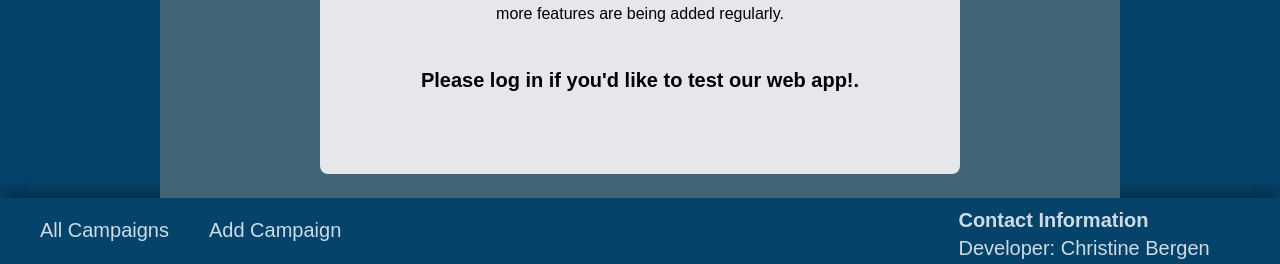
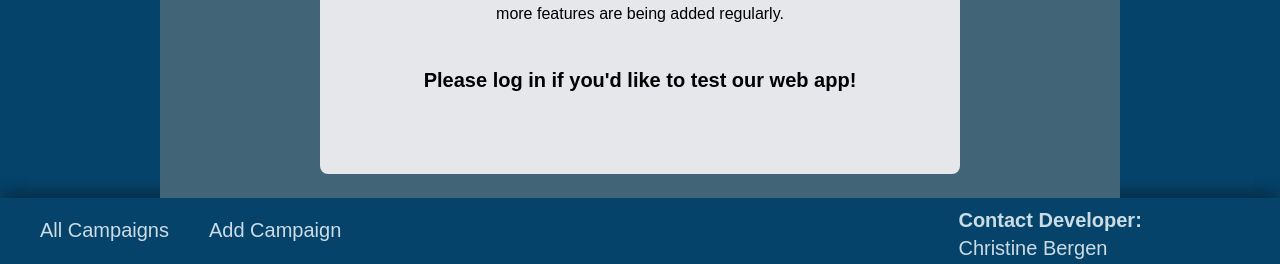
Before and after one commit to christinebergen/282final, a Next.js app: page / in a window 1280 px wide. Shown: the part 682-946 px from the top of the page. Built offline with nearby package versions, Linux system fonts and the light colour scheme; no server answers.

Commit message:
more updates to UI

```diff
--- a/components/Footer.js
+++ b/components/Footer.js
@@ -22,8 +22,8 @@ function Footer() {
             <p>&copy; 2024 IA Campaign Tracker. All rights reserved.</p>
           </div>
           <div className="w-full md:w-auto flex flex-col justify-center">
-            <h5 className=" font-bold">Contact Information</h5>
-            <p>Developer: Christine Bergen</p>
+            <h5 className=" font-bold">Contact Developer:</h5>
+            <p>Christine Bergen</p>
             <p>
               Email:{" "}
               <a
--- a/pages/index.js
+++ b/pages/index.js
@@ -39,7 +39,7 @@ const Home = () => {
             Campaign. For testing purposes only.
           </h2>
           <p><strong>Please Note:</strong> some features may not yet work as intended, but check back as more features are being added regularly.</p>
-          <p className="font-bold text-md md:text-xl mb-10 mt-10">Please log in if you'd like to test our web app!.</p>
+          <p className="font-bold text-md md:text-xl mb-10 mt-10">Please log in if you'd like to test our web app!</p>
 
         </div>
       </div>
```
